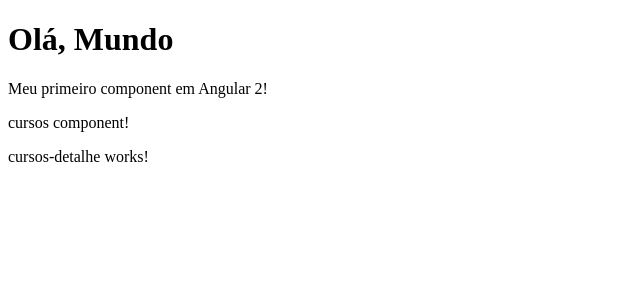
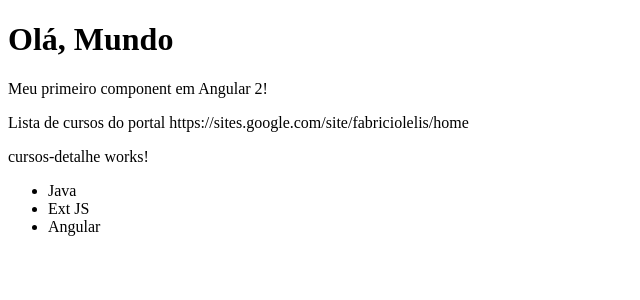
Before and after one commit to fabriciolelis/angular2-study, an Angular app: page / in a window 1280 px wide. Shown: the top 300 px of the page, without its empty margins (0-640 px from the left). Built offline with nearby package versions, Linux system fonts and the light colour scheme.

Commit message:
first service

```diff
--- a/src/app/cursos/cursos.component.html
+++ b/src/app/cursos/cursos.component.html
@@ -1,5 +1,11 @@
 <p>
-  cursos component!
+  Lista de cursos do portal {{ nomePortal }}
 </p>
 
 <app-cursos-detalhe></app-cursos-detalhe>
+
+<ul>
+  <li *ngFor="let curso of cursos">
+    {{ curso }}
+  </li>
+</ul>
--- a/src/app/cursos/cursos.component.ts
+++ b/src/app/cursos/cursos.component.ts
@@ -1,4 +1,6 @@
 import { Component, OnInit } from '@angular/core';
+
+import { CursosService } from './cursos.service';
 
 @Component({
   selector: 'app-cursos',
@@ -7,7 +9,15 @@ import { Component, OnInit } from '@angular/core';
 })
 export class CursosComponent implements OnInit {
 
-  constructor() { }
+  nomePortal: string;
+
+  cursos: string[] = [];
+
+  constructor(private cursosService: CursosService) {
+    this.nomePortal = 'https://sites.google.com/site/fabriciolelis/home';
+
+    this.cursos = this.cursosService.getCursos();
+  }
 
   ngOnInit() {
   }
--- a/src/app/cursos/cursos.module.ts
+++ b/src/app/cursos/cursos.module.ts
@@ -3,6 +3,7 @@ import { CommonModule } from '@angular/common';
 
 import { CursosComponent } from './cursos.component';
 import { CursosDetalheComponent } from './cursos-detalhe/cursos-detalhe.component';
+import { CursosService } from './cursos.service';
 
 @NgModule({
   imports: [
@@ -14,6 +15,7 @@ import { CursosDetalheComponent } from './cursos-detalhe/cursos-detalhe.componen
   ],
   exports: [
     CursosComponent
-  ]
+  ],
+  providers: [ CursosService ]
 })
 export class CursosModule { }
--- /dev/null
+++ b/src/app/cursos/cursos.service.ts
@@ -0,0 +1,12 @@
+import { Injectable } from '@angular/core';
+
+@Injectable()
+export class CursosService {
+
+  constructor() { }
+
+  getCursos() {
+    return ['Java', 'Ext JS', 'Angular'];
+  }
+
+}
```
Also changed, not shown: 1 other file (tests, documents, lock files or other folders).
